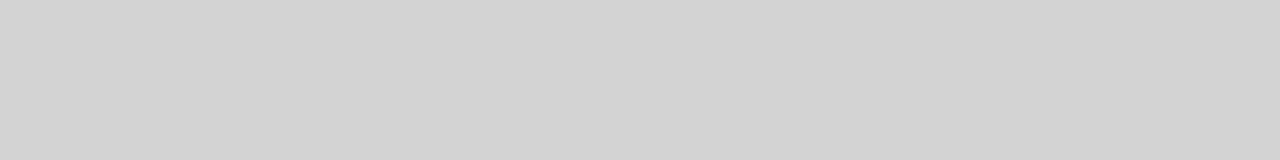
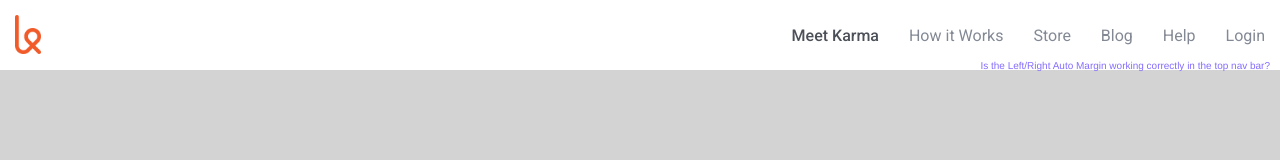
Before and after one commit to Corkle/Karma-Clone, a plain HTML site: page index.html in a window 1280 px wide. Drawn offline with Linux system fonts and the light colour scheme.

Commit message:
Updated Top Nav Bar

```diff
--- a/css/style.css
+++ b/css/style.css
@@ -10,6 +10,11 @@ html {
   font-family: sans-serif; /* 1 */
   -ms-text-size-adjust: 100%; /* 2 */
   -webkit-text-size-adjust: 100%; /* 2 */
+    box-sizing: border-box;
+}
+
+*, *:before, *:after {
+    box-sizing: inherit;
 }
 
 /**
@@ -426,3 +431,58 @@ td,
 th {
   padding: 0;
 }
+
+.top-nav-bar {
+    display: block;
+    background-color: white;
+    width: 100%;
+    position: fixed;
+}
+
+.top-nav-bar > .container {
+    min-width: 600px;
+    height: 70px;
+    padding: 0px 15px;
+    margin: 0 auto;
+}
+
+.top-nav-bar .small-logo {
+    padding-top: 15px;
+}
+
+.top-nav-bar .links {
+    float: right;
+    margin-top: 26px;
+    font-family: 'Roboto', sans-serif;
+    font-size: 16px;
+    color: #838994;
+    letter-spacing: 0.03;
+    -webkit-font-smoothing: antialiased;
+}
+
+.top-nav-bar .links li{
+    display: inline-block;
+    margin-left: 26px;
+}
+
+.top-nav-bar .links .active {
+    color: #4c5058;
+    font-weight: 500;
+}
+
+.top-nav-bar .links li:hover {
+    cursor: pointer;
+    color: #333333;
+}
+.question {
+    font-size: 10px;
+    font-family: 'Helvetica',sans-serif;
+    color: #856DFF;
+}
+
+.top-nav-bar .question {
+    position: absolute;
+    right: 0;
+    padding-right: 10px;
+    top: 50px;
+}
--- a/index.html
+++ b/index.html
@@ -5,18 +5,32 @@
     <meta charset="UTF-8">
     <title>Document</title>
     <link rel='stylesheet' href='css/style.css'>
+    <link href='http://fonts.googleapis.com/css?family=Roboto:400,500,300' rel='stylesheet' type='text/css'>
 </head>
 
 <body>
     <section id='top-navigation-bar'>
 
+    <section class='top-nav-bar'>
+        <div class='container'>
+            <ul class='links'>
+                <li class='active'>Meet Karma</li>
+                <li>How it Works</li>
+                <li>Store</li>
+                <li>Blog</li>
+                <li>Help</li>
+                <li>Login</li>
+            </ul>
+            <img class='small-logo' src='images/karma-logo.png' alt='Karma' width='26px'>
+            <p class='question'>Is the Left/Right Auto Margin working correctly in the top nav bar?</p>
+        </div>
     </section>
 
-    <section id='large-content-display'>
+    <section class='large-content-display'>
 
     </section>
 
-    <section id='center-tiles'>
+    <section class='center-tiles'>
 
     </section>
 
```
Also changed, not shown: images/karma-logo.svg (added).
